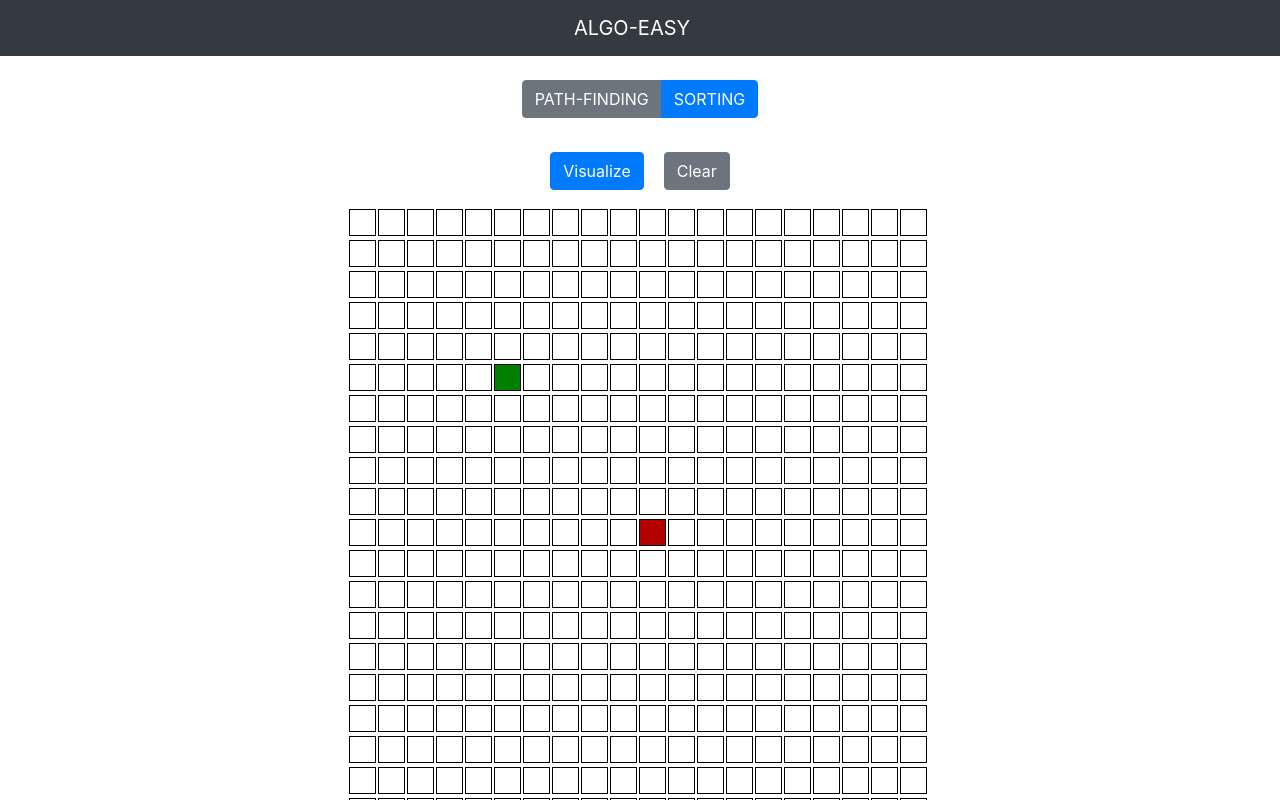
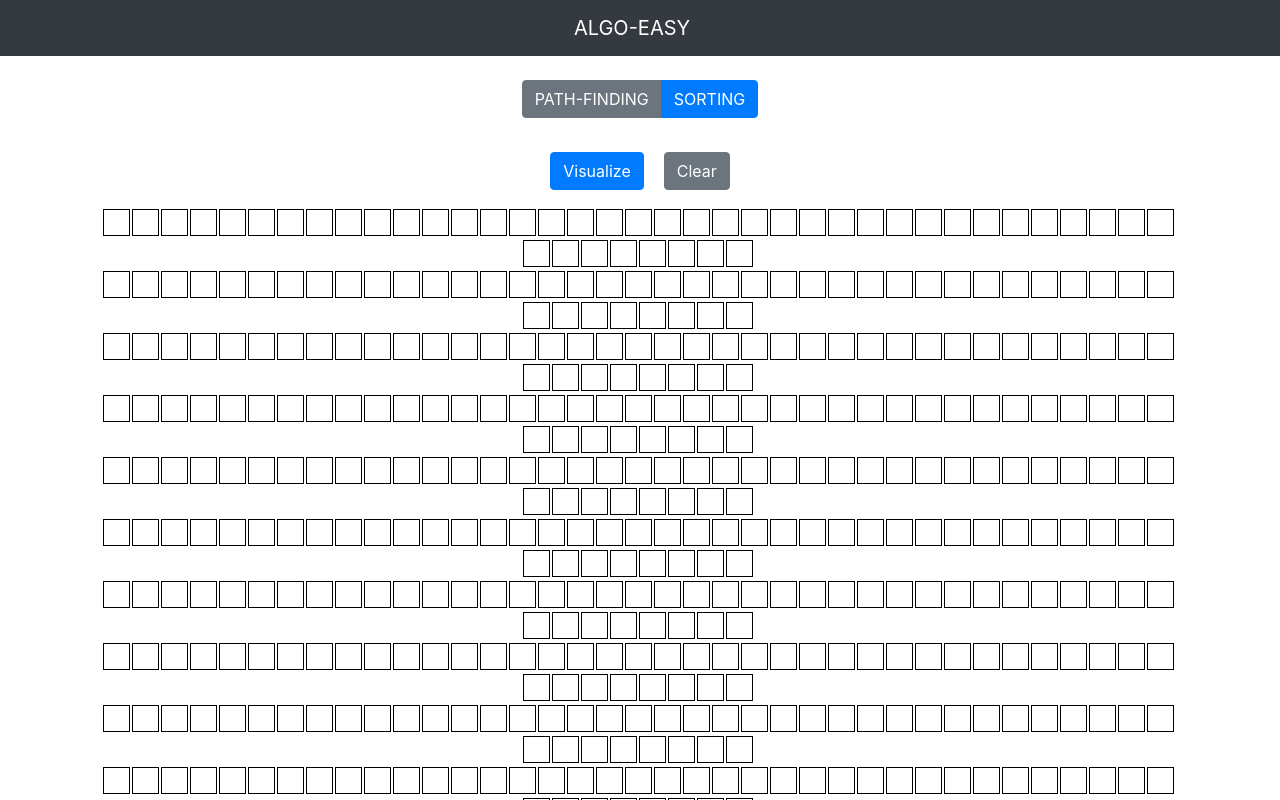
Before and after one commit to toladele/AlgoEz, a React (Create React App) app: page / in a window 1280 px wide. Both pictures are taken after a click on the label "PATH-FINDING". Shown: the top 800 px of the page. Built offline with nearby package versions, Linux system fonts and the light colour scheme.

Commit message:
pathgrid
nothing just the points positions

```diff
--- a/src/components/PathGrid/PathGrid.jsx
+++ b/src/components/PathGrid/PathGrid.jsx
@@ -7,10 +7,10 @@ import bfs from '../pathAlgo/bfs';
 import Button from 'react-bootstrap/Button';
 
 
-const START_NODE_ROW = 5;
-const START_NODE_COL = 5;
+const START_NODE_ROW = 10;
+const START_NODE_COL = 20;
 const FINISH_NODE_ROW = 10;
-const FINISH_NODE_COL = 10;
+const FINISH_NODE_COL = 30;
 
 export default class PathGrid extends Component {
   constructor() {
@@ -147,7 +147,7 @@ const getStartGrid = () => {
   const grid = [];
   for (let row = 0; row < 20; row++) {
     const currentRow = [];
-    for (let col = 0; col < 20; col++) {
+    for (let col = 0; col < 45; col++) {
       currentRow.push(createNode(col, row));
     }
     grid.push(currentRow);
```
